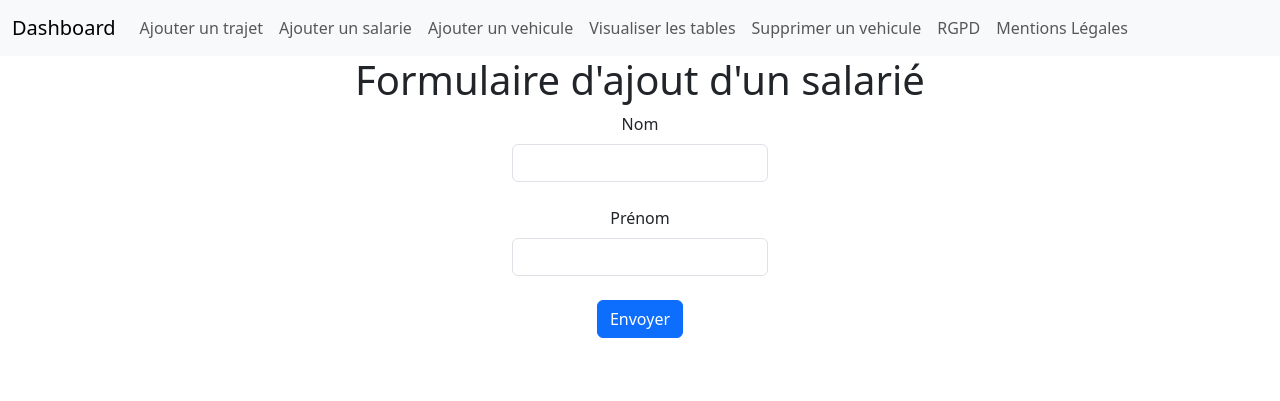
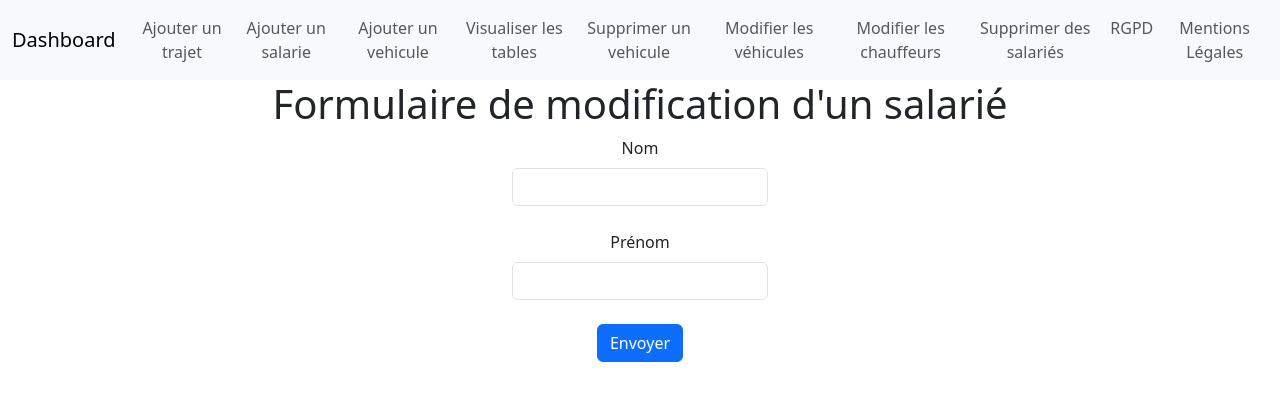
Before and after one commit to MelodyDuplaix/projet_flask, a Flask app: page /modifier-chauffeur in a window 1280 px wide. Shown: the top 401 px of the page. Run offline with Flask 3, Linux system fonts and the light colour scheme; data comes from the database, SQL or seed files in the repository; both versions use the stored data as it was after the commit; lists and menus that the app fills with data are empty; some libraries are stand-ins or nearby versions.

Commit message:
ajout de plusieurs pages

```diff
--- a/app.py
+++ b/app.py
@@ -1,7 +1,7 @@
 # bibliothèques pour flask
-from flask import Flask, render_template, request, redirect, url_for
+from flask import Flask, flash, render_template, request, redirect
 from flask_wtf import FlaskForm
-from wtforms import StringField, SubmitField, SelectField, IntegerField, validators, ValidationError
+from wtforms import StringField, SubmitField, SelectField, IntegerField, validators
 from wtforms.validators import DataRequired
 import sqlite3
 from lib.utils import *
@@ -21,6 +21,7 @@ load_dotenv()
 app = Flask(__name__) # app est le nom du fichier obligatoirement, on lui attribuel l'objet Flask du nom du fichier
 app.config["CACHE_TYPE"] = "null"
 app.config['SECRET_KEY'] = "Ma super clé !"
+
 
 
 
@@ -187,6 +188,14 @@ def f_visualiser_donnees():
 
 
 
+
+
+
+
+
+
+
+
 @app.route('/supprimer-vehicule', methods=['POST', 'GET'])
 def supprimer_vehicule():
     f_message = ""
@@ -220,9 +229,31 @@ def supprimer_vehicule():
     return render_template("t_supprimer_vehicule.html", t_titre="Supprimer un type de véhicule", t_message=f_message, types_vehicules=types_vehicules)
 
 
-@app.route("/supprimer")
-def f_supprimer():
-    pass
+# Formulaire de recherche
+class SearchForm(FlaskForm):
+    nom = StringField('Saisissez le nom du salarié', validators=[DataRequired()])
+    submit_search = SubmitField('Rechercher')
+# Formulaire de suppression
+class DeleteForm(FlaskForm):
+    submit_delete = SubmitField('Supprimer')
+@app.route('/supprimer-salarie', methods=['GET', 'POST'])
+def supprimer_salarie():
+    search_form = SearchForm()
+    delete_form = DeleteForm()
+    if search_form.validate_on_submit():
+        nom = search_form.nom.data
+        salarie_data = search_salarie(nom)
+        return render_template('t_supprimer_salarie.html', search_form=search_form, delete_form=delete_form, salarie_data=salarie_data)
+    if delete_form.validate_on_submit():
+        selected_id = request.form['selected_id']
+        delete_salarie(selected_id)
+        flash("Le salarié a été supprimé.", 'success')
+    return render_template('t_supprimer_salarie.html', search_form=search_form, delete_form=delete_form, salarie_data=None)
+
+
+
+
+
 
 
 
@@ -233,33 +264,19 @@ def f_supprimer():
 class c_modifier_salarie_nom(FlaskForm):
     # Liste des types de véhicules disponibles
     wtf_nom = StringField("Nom", validators=[DataRequired()])
-    wtf_prenom = SelectField("Prénom", validators=[DataRequired()] )
+    wtf_prenom = StringField("Prénom", validators=[DataRequired()])
     wtf_envoyer = SubmitField("Envoyer")
-    def __init__(self):
-        super(c_modifier_salarie_nom, self).__init__()
-        f_nom = self.wtf_nom.data
-        # Créez la connexion à la base de données à l'intérieur de la méthode __init__
-        self.connexion = sqlite3.connect("toutroule.db")
-        self.curseur = self.connexion.cursor()
-        # Récupérez la liste des types de véhicules depuis la base de données
-        f_prenom = self.curseur.execute("SELECT prenom FROM chauffeurs WHERE nom = ?", (f_nom,))
-        f_prenom = [(resultat[0], resultat[0]) for resultat in f_prenom]
-        # Définissez les choix du champ SelectField
-        self.wtf_prenom.choices = f_prenom
-        # Fermez le curseur (vous pouvez garder la connexion ouverte si nécessaire)
-        self.curseur.close()
 
 @app.route("/modifier-chauffeur", methods=['POST', 'GET'])
 def f_modifier():
-    table_chauffeur = recuperer_table_chauffeur()
     f_formulaire = c_modifier_salarie_nom()
-    taille_chauffeur = table_chauffeur.shape[0]
     if f_formulaire.validate_on_submit():
         f_nom = f_formulaire.wtf_nom.data
         f_prenom = f_formulaire.wtf_prenom.data
-        f_formulaire.wtf_nom.data = ""
         return redirect(f'/modifier/{f_nom}-{f_prenom}')
     return render_template("t_table_modifier_chauffeur.html", html_formulaire = f_formulaire)
+
+
 
 
 
@@ -297,6 +314,13 @@ def nom_chauffeur(nom_chauffeur):
         finally:
             connexion.close()
     return render_template("t_modifier_donnees_chauffeur.html", html_formulaire = f_formulaire)
+
+
+
+
+
+
+
 
 
 
@@ -343,6 +367,13 @@ def f_modifier_vehicule():
 
 
 
+
+
+
+
+
+
+
 @app.route("/rgpd")
 def f_rgpd():
     return render_template("t_rgpd.html")
--- a/lib/database.py
+++ b/lib/database.py
@@ -23,3 +23,22 @@ def recuperer_table_vehicule():
     connexion.commit()
     connexion.close()
     return table_vehicule
+
+
+# Fonction pour effectuer la recherche
+def search_salarie(nom):
+    connexion = sqlite3.connect('toutroule.db')
+    curseur = connexion.cursor()
+    # Recherche des salariés par nom
+    curseur.execute("SELECT id_chauffeur, nom, prenom FROM chauffeurs WHERE nom LIKE ?", ('%' + nom + '%',))
+    salarie_data = curseur.fetchall()
+    connexion.close()
+    return salarie_data
+# Fonction pour supprimer un salarié
+def delete_salarie(id_chauffeur):
+    connexion = sqlite3.connect('toutroule.db')
+    curseur = connexion.cursor()
+    # Suppression du salarié
+    curseur.execute("DELETE FROM chauffeurs WHERE id_chauffeur=?", (id_chauffeur,))
+    connexion.commit()
+    connexion.close()
--- a/templates/t_base.html
+++ b/templates/t_base.html
@@ -24,6 +24,9 @@
               <a class="nav-link" href="/ajouter-vehicule">Ajouter un vehicule</a>
               <a class="nav-link" href="/visualiser-donnees">Visualiser les tables</a>
               <a class="nav-link" href="/supprimer-vehicule">Supprimer un vehicule</a>
+              <a class="nav-link" href="/modifier_vehicule">Modifier les véhicules</a>
+              <a class="nav-link" href="/modifier-chauffeur">Modifier les chauffeurs</a>
+              <a class="nav-link" href="/supprimer-salarie">Supprimer des salariés</a>
               <a class="nav-link" href="/rgpd">RGPD</a>
               <a class="nav-link" href="/mentions-legales">Mentions Légales</a>
             </div>
--- a/templates/t_modifier_donnees_chauffeur.html
+++ b/templates/t_modifier_donnees_chauffeur.html
@@ -1,7 +1,7 @@
 {% extends "t_base.html" %}
 
 {% block title %}Formulaire d'ajout d'un salarié{% endblock %}
-{% set styles = "static/css/style_global.css" %}
+{% set styles ="../static/css/style_global.css" %}
 
 {% block content %}
 <H1>Formulaire d'ajout d'un salarié</H1>
--- a/templates/t_table_modifier_chauffeur.html
+++ b/templates/t_table_modifier_chauffeur.html
@@ -1,10 +1,10 @@
 {% extends "t_base.html" %}
 
-{% block title %}Formulaire d'ajout d'un salarié{% endblock %}
-{% set styles = "static/css/style_global.css" %}
+{% block title %}Formulaire de modification d'un salarié{% endblock %}
+{% set styles ="static/css/style_global.css" %}
 
 {% block content %}
-<H1>Formulaire d'ajout d'un salarié</H1>
+<H1>Formulaire de modification d'un salarié</H1>
 <form method="POST">
   <div class="mb-3"style="width: 20%;">
     {{ html_formulaire.hidden_tag()}}
```
Also changed, not shown: lib/analyses.py (+8 -6 lines), toutroule.db, 1 other file.
